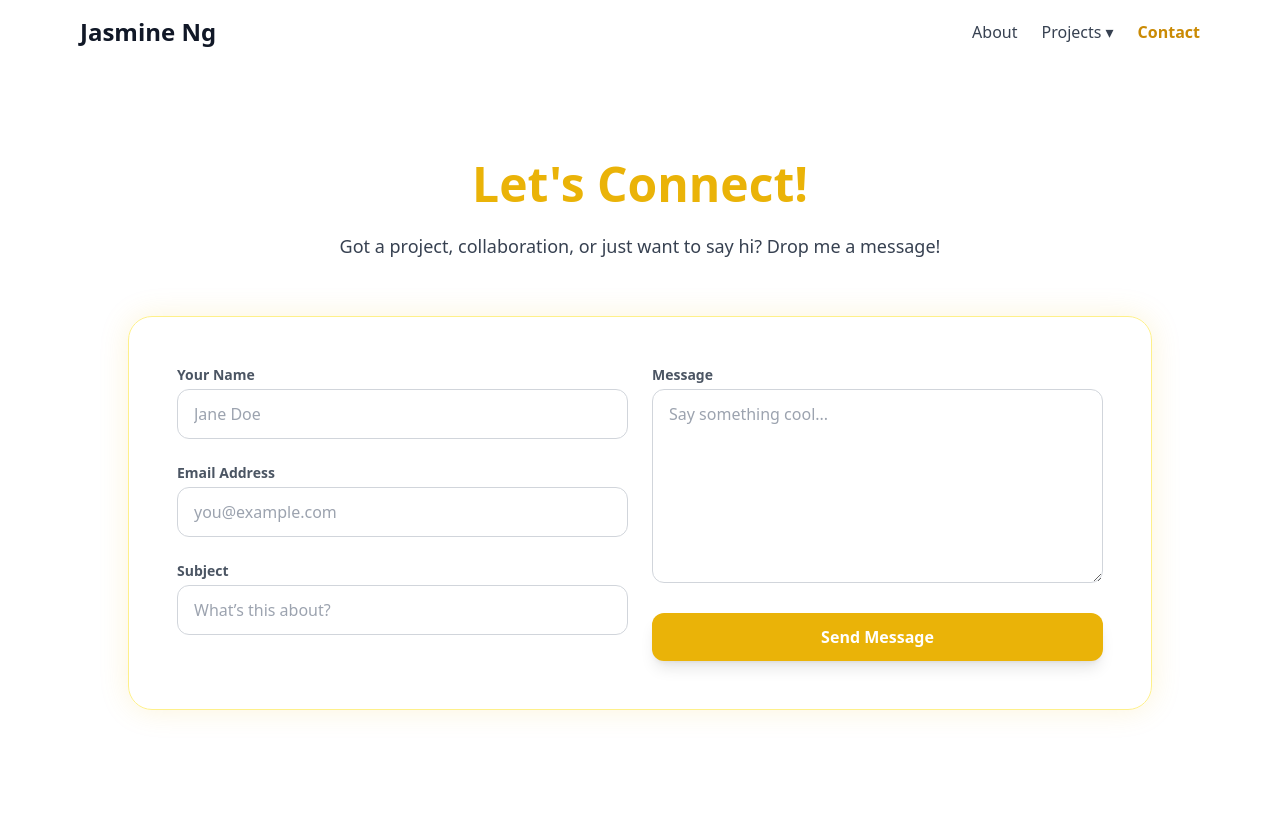
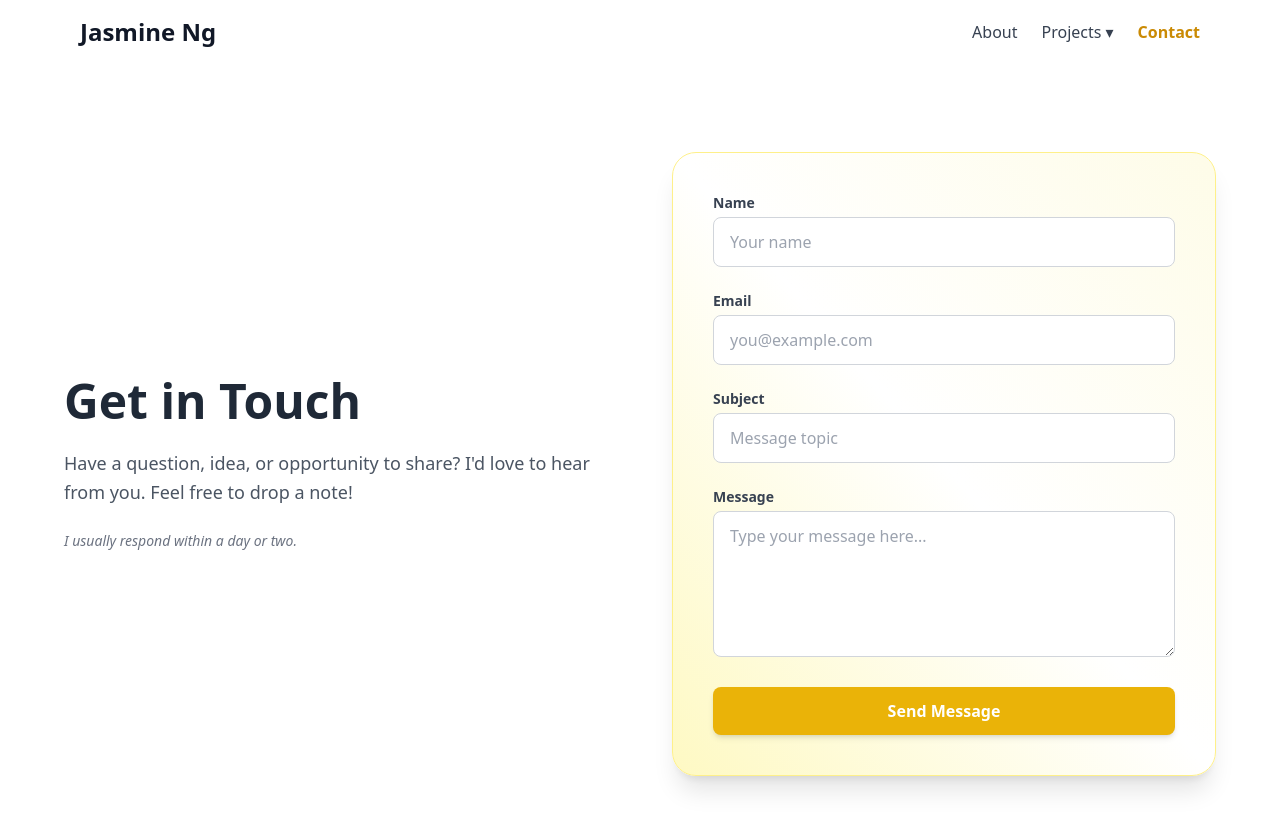
Before and after one commit to jasmiineng/jasmiineng.github.io, a React (Create React App) app: page /contact in a window 1280 px wide. Shown: the top 830 px of the page. Built offline with nearby package versions, Linux system fonts and the light colour scheme.

Commit message:
design changes

```diff
--- a/package.json
+++ b/package.json
@@ -15,11 +15,13 @@
     "emailjs-com": "^3.2.0",
     "framer-motion": "^12.16.0",
     "react": "^19.1.0",
+    "react-confetti": "^6.4.0",
     "react-dom": "^19.1.0",
     "react-icons": "^4.10.1",
     "react-parallax-tilt": "^1.7.297",
     "react-router-dom": "^7.6.2",
     "react-scripts": "^5.0.1",
+    "react-use": "^17.6.0",
     "typescript": "^4.9.5",
     "web-vitals": "^2.1.4"
   },
--- a/public/index.html
+++ b/public/index.html
@@ -7,7 +7,7 @@
     <meta name="theme-color" content="#ffffff" />
     <meta
       name="description"
-      content="Portfolio website for Jasmine Ng – showcasing full-stack apps and embedded systems projects."
+      content="Portfolio website for Jasmine Ng"
     />
     <link rel="apple-touch-icon" href="%PUBLIC_URL%/logo192.png" />
     <link rel="manifest" href="%PUBLIC_URL%/manifest.json" />
--- a/src/pages/Contact.tsx
+++ b/src/pages/Contact.tsx
@@ -1,6 +1,8 @@
 import React, { useRef, useState } from 'react';
 import emailjs from 'emailjs-com';
-import { motion } from 'framer-motion';
+import { motion, AnimatePresence } from 'framer-motion';
+import Confetti from 'react-confetti';
+import { useWindowSize } from 'react-use';
 
 const SERVICE_ID = 'service_8qy3nhw';
 const TEMPLATE_ID = 'template_vlapbp1';
@@ -9,6 +11,8 @@ const PUBLIC_KEY = 'YdFIiKm4rPx6kYNPX';
 const Contact: React.FC = () => {
   const formRef = useRef<HTMLFormElement>(null);
   const [status, setStatus] = useState('');
+  const [showThankYou, setShowThankYou] = useState(false);
+  const { width, height } = useWindowSize();
 
   const handleSubmit = (e: React.FormEvent) => {
     e.preventDefault();
@@ -17,11 +21,13 @@ const Contact: React.FC = () => {
     emailjs
       .sendForm(SERVICE_ID, TEMPLATE_ID, formRef.current, PUBLIC_KEY)
       .then(() => {
-        setStatus('✅ Message sent successfully!');
+        setStatus('✅ Your message has been sent!');
+        setShowThankYou(true);
         formRef.current?.reset();
+        setTimeout(() => setShowThankYou(false), 5000);
       })
       .catch(() => {
-        setStatus('⚠️ Something went wrong. Try again.');
+        setStatus('⚠️ Something went wrong. Please try again.');
       });
   };
 
@@ -30,75 +36,73 @@ const Contact: React.FC = () => {
       initial={{ opacity: 0, y: 30 }}
       animate={{ opacity: 1, y: 0 }}
       transition={{ duration: 0.6 }}
-      className="min-h-screen bg-gradient-to-br px-8 py-24 font-sans relative overflow-hidden"
+      className="min-h-screen w-full bg-white px-6 md:px-12 py-16 flex items-center justify-center"
     >
-      <motion.div
-        initial={{ opacity: 0, scale: 0.9 }}
-        animate={{ opacity: 1, scale: 1 }}
-        transition={{ duration: 0.6 }}
-        className="max-w-5xl mx-auto text-center"
-      >
-        <h1 className="text-5xl font-black text-yellow-500 mb-6">
-          Let's Connect!
+      <div className="max-w-6xl w-full grid grid-cols-1 md:grid-cols-2 gap-16 items-center">
+        <div className="text-center md:text-left space-y-6">
+          <h1 className="text-4xl md:text-5xl font-black text-gray-800">
+            Get in Touch
           </h1>
-        <p className="text-lg text-gray-700 mb-14 max-w-2xl mx-auto">
-        Got a project, collaboration, or just want to say hi? Drop me a message!
+          <p className="text-lg text-gray-600 leading-relaxed">
+            Have a question, idea, or opportunity to share? I'd love to hear from you.
+            Feel free to drop a note!
           </p>
+          <p className="text-sm text-gray-500 italic">
+            I usually respond within a day or two.
+          </p>
+        </div>
 
         <form
           ref={formRef}
           onSubmit={handleSubmit}
-          className="grid grid-cols-1 md:grid-cols-2 gap-6 bg-white/90 border border-yellow-200 shadow-[0_0_30px_rgba(234,179,8,0.15)] rounded-3xl p-12 text-left backdrop-blur-xl"
+          className="bg-gradient-to-tr from-yellow-100 via-white to-yellow-50 border border-yellow-200 rounded-3xl shadow-xl p-10 space-y-6 backdrop-blur-sm"
         >
-          <div className="space-y-6">
           <div>
-              <label className="block text-sm font-bold text-gray-600 mb-1">Your Name</label>
+            <label className="block text-sm font-semibold text-gray-700 mb-1">Name</label>
             <input
               type="text"
               name="name"
               required
-                placeholder="Jane Doe"
-                className="w-full px-4 py-3 border border-gray-300 rounded-xl text-base focus:outline-none focus:ring-2 focus:ring-yellow-400"
+              placeholder="Your name"
+              className="w-full px-4 py-3 border border-gray-300 rounded-lg focus:outline-none focus:ring-2 focus:ring-yellow-400"
             />
           </div>
           <div>
-              <label className="block text-sm font-bold text-gray-600 mb-1">Email Address</label>
+            <label className="block text-sm font-semibold text-gray-700 mb-1">Email</label>
             <input
               type="email"
               name="email"
               required
               placeholder="you@example.com"
-                className="w-full px-4 py-3 border border-gray-300 rounded-xl text-base focus:outline-none focus:ring-2 focus:ring-yellow-400"
+              className="w-full px-4 py-3 border border-gray-300 rounded-lg focus:outline-none focus:ring-2 focus:ring-yellow-400"
             />
           </div>
           <div>
-              <label className="block text-sm font-bold text-gray-600 mb-1">Subject</label>
+            <label className="block text-sm font-semibold text-gray-700 mb-1">Subject</label>
             <input
               type="text"
               name="title"
               required
-                placeholder="What’s this about?"
-                className="w-full px-4 py-3 border border-gray-300 rounded-xl text-base focus:outline-none focus:ring-2 focus:ring-yellow-400"
+              placeholder="Message topic"
+              className="w-full px-4 py-3 border border-gray-300 rounded-lg focus:outline-none focus:ring-2 focus:ring-yellow-400"
             />
           </div>
+          <div>
+            <label className="block text-sm font-semibold text-gray-700 mb-1">Message</label>
+            <textarea
+              name="message"
+              rows={5}
+              required
+              placeholder="Type your message here..."
+              className="w-full px-4 py-3 border border-gray-300 rounded-lg focus:outline-none focus:ring-2 focus:ring-yellow-400"
+            />
           </div>
 
-          <div className="flex flex-col justify-between">
-            <div>
-              <label className="block text-sm font-bold text-gray-600 mb-1">Message</label>
-              <textarea
-                name="message"
-                rows={7}
-                required
-                placeholder="Say something cool..."
-                className="w-full px-4 py-3 border border-gray-300 rounded-xl text-base focus:outline-none focus:ring-2 focus:ring-yellow-400"
-              />
-            </div>
           <motion.button
-              whileHover={{ scale: 1.05 }}
-              whileTap={{ scale: 0.95 }}
+            whileHover={{ scale: 1.03 }}
+            whileTap={{ scale: 0.97 }}
             type="submit"
-              className="mt-6 bg-yellow-500 text-white font-semibold py-3 rounded-xl transition hover:bg-yellow-600 shadow-lg"
+            className="w-full bg-yellow-500 text-white font-bold py-3 rounded-lg transition hover:bg-yellow-600 shadow-md"
           >
             Send Message
           </motion.button>
@@ -107,17 +111,32 @@ const Contact: React.FC = () => {
             <motion.p
               initial={{ opacity: 0 }}
               animate={{ opacity: 1 }}
-                transition={{ delay: 0.2 }}
-                className={`text-sm text-center mt-4 ${
+              className={`text-sm text-center mt-2 ${
                 status.startsWith('✅') ? 'text-green-600' : 'text-red-500'
               }`}
             >
               {status}
             </motion.p>
           )}
+        </form>
       </div>
-        </form>
+
+      <AnimatePresence>
+        {showThankYou && (
+          <motion.div
+            initial={{ opacity: 0 }}
+            animate={{ opacity: 1 }}
+            exit={{ opacity: 0 }}
+            className="fixed inset-0 bg-white bg-opacity-90 z-50 flex flex-col items-center justify-center"
+          >
+            <Confetti width={width} height={height} recycle={false} numberOfPieces={500} />
+            <h2 className="text-4xl font-bold text-yellow-500 mb-4">Thank You!</h2>
+            <p className="text-gray-700 text-lg text-center max-w-md">
+              Your message has been sent successfully. I'll be in touch soon!
+            </p>
           </motion.div>
+        )}
+      </AnimatePresence>
     </motion.div>
   );
 };
--- a/src/pages/Projects.tsx
+++ b/src/pages/Projects.tsx
@@ -30,10 +30,10 @@ const Projects: React.FC = () => {
         <motion.div
           whileHover={{ scale: 1.02 }}
           whileTap={{ scale: 0.98 }}
+          transition={{ duration: 0 }}
           initial={{ opacity: 0, y: 20 }}
           animate={{ opacity: 1, y: 0 }}
-          transition={{ delay: 0.4 }}
-          className="flex-1 group bg-white border border-yellow-200 rounded-2xl shadow-lg hover:shadow-xl transition-all overflow-hidden"
+          className="flex-1 group bg-white border border-yellow-200 rounded-2xl shadow-lg hover:shadow-xl transition-all overflow-hidden hover:ring-4 hover:ring-yellow-300 hover:ring-opacity-50"
         >
           <Link to="/projects/ClapCounter">
             <img
@@ -42,7 +42,7 @@ const Projects: React.FC = () => {
               className="w-full h-64 object-cover"
             />
             <div className="p-6">
-              <h2 className="text-2xl font-semibold text-gray-900 group-hover:text-yellow-600 mb-2">
+              <h2 className="text-2xl font-semibold text-gray-900 group-hover:text-yellow-600 mb-2 transition-colors duration-0">
                 Clap Counter
               </h2>
               <p className="text-gray-600 text-sm">
@@ -56,9 +56,9 @@ const Projects: React.FC = () => {
         <motion.div
           whileHover={{ scale: 1.01 }}
           whileTap={{ scale: 0.97 }}
+          transition={{ duration: 0 }}
           initial={{ opacity: 0, y: 20 }}
           animate={{ opacity: 1, y: 0 }}
-          transition={{ delay: 0.6 }}
           className="flex-1 bg-gray-50 border border-gray-200 rounded-2xl shadow-inner p-6 flex items-center justify-center text-center"
         >
           <div>
```
Also changed, not shown: src/pages/projects/clapCounter.tsx (+42 -22 lines), 1 other file (tests, documents, lock files or other folders). Lines whose indentation alone changed are shown as unchanged.
